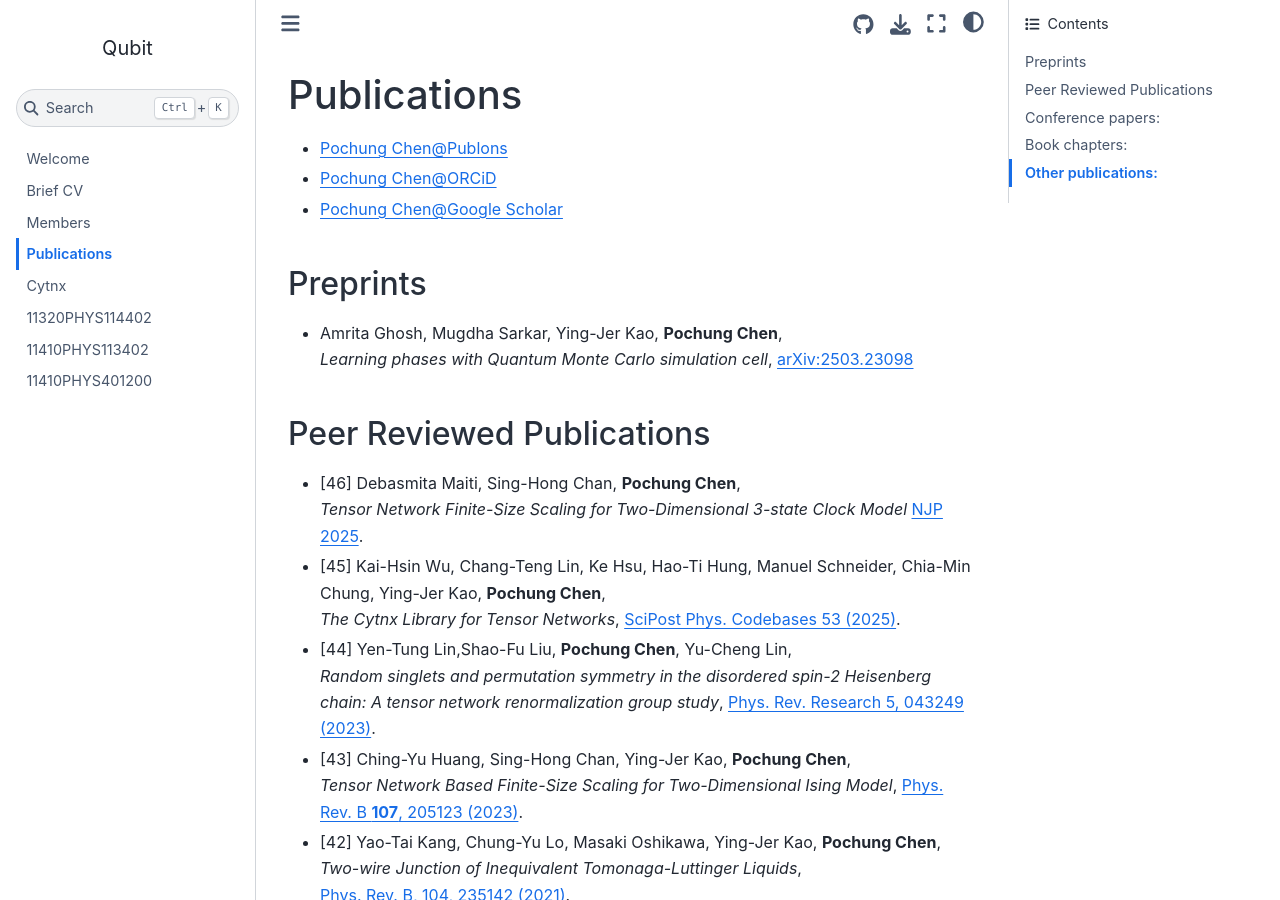
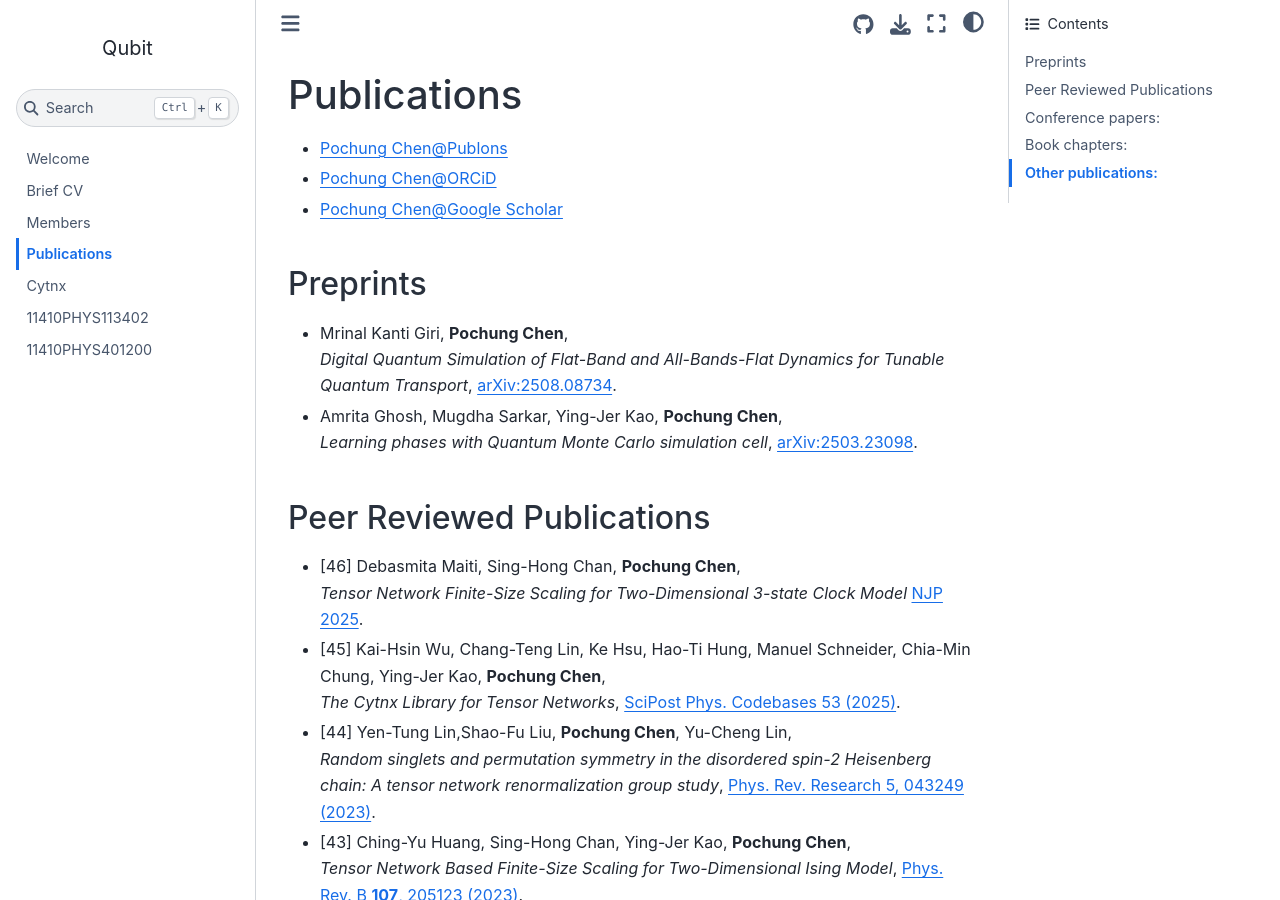
Before and after one commit to pcchen/pcchen.github.io, a Jupyter Book: the page built from publications.md, in a window 1280 px wide and 900 px high. Built offline with Jupyter Book 1.0.4 settings and Sphinx 7.4.7 and the Sphinx Book theme 1.1.4, drawn with Linux system fonts in a browser that asks for light colours.

Commit message:
update publications

```diff
--- a/_toc.yml
+++ b/_toc.yml
@@ -21,7 +21,7 @@ parts:
     - file: Cytnx
   # - caption: Teaching
     # - file: teaching/11310PHYS113402
-    - file: teaching/11320PHYS114402
+    # - file: teaching/11320PHYS114402
     - file: teaching/11410PHYS113402
     - file: teaching/11410PHYS401200
     # - file: teaching/glossary
--- a/publications.md
+++ b/publications.md
@@ -5,7 +5,9 @@
 * [Pochung Chen@Google Scholar](https://scholar.google.com.tw/citations?hl=en&user=blbepnIAAAAJ&view_op=list_works&sortby=pubdate)
 
 ## Preprints
-* Amrita Ghosh, Mugdha Sarkar, Ying-Jer Kao, **Pochung Chen**, <br>*Learning phases with Quantum Monte Carlo simulation cell*, [arXiv:2503.23098](https://arxiv.org/abs/2503.23098)
+* Mrinal Kanti Giri, **Pochung Chen**, <br>*Digital Quantum Simulation of Flat-Band and All-Bands-Flat Dynamics for Tunable Quantum Transport*, [arXiv:2508.08734](https://arxiv.org/abs/2508.08734).
+
+* Amrita Ghosh, Mugdha Sarkar, Ying-Jer Kao, **Pochung Chen**, <br>*Learning phases with Quantum Monte Carlo simulation cell*, [arXiv:2503.23098](https://arxiv.org/abs/2503.23098).
 
 ## Peer Reviewed Publications
 * [46] Debasmita Maiti, Sing-Hong Chan, **Pochung Chen**, <br>*Tensor Network Finite-Size Scaling for Two-Dimensional 3-state Clock Model* [NJP 2025](hhttps://iopscience.iop.org/article/10.1088/1367-2630/add048).
```
